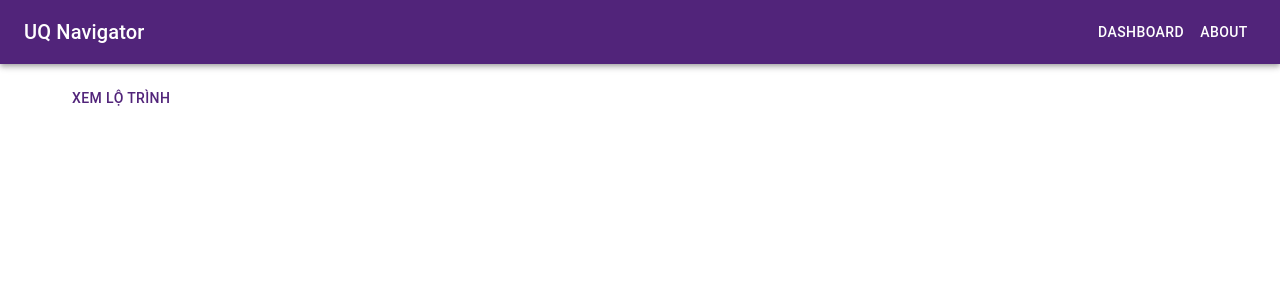
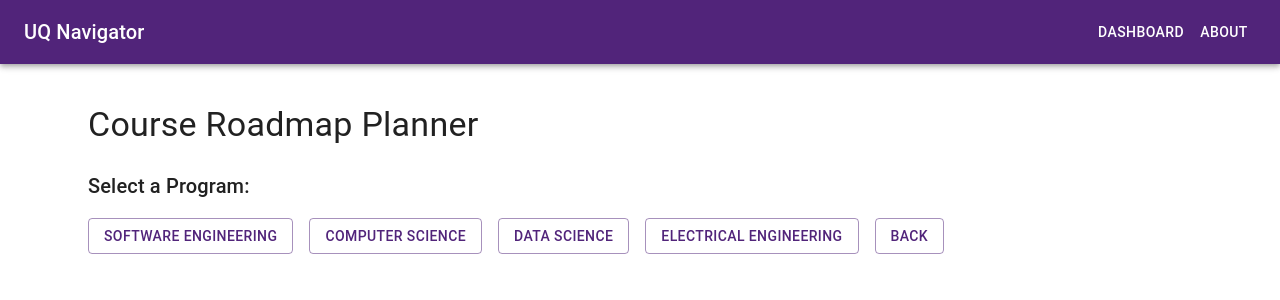
Before and after one commit to hunghuynh1110/Course-Navigator, a React (Vite) app in the folder client/: page /about in a window 1280 px wide. Shown: the top 300 px of the page. Built offline with nearby package versions, Linux system fonts and the light colour scheme; no server answers.

Commit message:
feature(CourseGraph): add preset programs, link searched courses to graph

```diff
--- a/client/src/components/search-box/CourseTag.tsx
+++ b/client/src/components/search-box/CourseTag.tsx
@@ -3,7 +3,7 @@ import CloseIcon from "@mui/icons-material/Close";
 
 interface CourseTagProps {
   courseCode: string;
-  onDelete: () => void;
+  onDelete?: () => void;
 }
 
 export default function CourseTag({ courseCode, onDelete }: CourseTagProps) {
@@ -17,7 +17,7 @@ export default function CourseTag({ courseCode, onDelete }: CourseTagProps) {
         border: "1px solid #ffcc80",
         borderRadius: "4px 8px 8px 4px", // Slight tag shape
         pl: 2,
-        pr: 1,
+        pr: onDelete ? 1 : 2, // Adjust padding based on whether delete button is shown
         py: 0.5,
         boxShadow: "2px 2px 5px rgba(0,0,0,0.1)",
         transition: "transform 0.1s ease",
@@ -39,9 +39,10 @@ export default function CourseTag({ courseCode, onDelete }: CourseTagProps) {
         },
       }}
     >
-      <Typography variant="body2" fontWeight="bold" color="text.primary" sx={{ mr: 1 }}>
+      <Typography variant="body2" fontWeight="bold" color="text.primary" sx={{ mr: onDelete ? 1 : 0 }}>
         {courseCode}
       </Typography>
+      {onDelete && (
         <IconButton
           size="small"
           onClick={onDelete}
@@ -53,6 +54,7 @@ export default function CourseTag({ courseCode, onDelete }: CourseTagProps) {
         >
           <CloseIcon sx={{ fontSize: 16 }} />
         </IconButton>
+      )}
     </Box>
   );
 }
--- a/client/src/components/search-box/CourseTagList.tsx
+++ b/client/src/components/search-box/CourseTagList.tsx
@@ -4,7 +4,7 @@ import CourseTag from "./CourseTag";
 
 interface CourseTagListProps {
   courses: string[];
-  onRemove: (code: string) => void;
+  onRemove?: (code: string) => void;
 }
 
 export default function CourseTagList({
@@ -24,7 +24,11 @@ export default function CourseTagList({
       }}
     >
       {courses.map((code) => (
-        <CourseTag key={code} courseCode={code} onDelete={() => onRemove(code)} />
+        <CourseTag
+          key={code}
+          courseCode={code}
+          onDelete={onRemove ? () => onRemove(code) : undefined}
+        />
       ))}
     </Box>
   );
--- a/client/src/routes/about.tsx
+++ b/client/src/routes/about.tsx
@@ -1,9 +1,10 @@
-import { createFileRoute } from "@tanstack/react-router"
+import { createFileRoute, useNavigate } from "@tanstack/react-router"
 import { fetchFullCourseTree, getEffectiveStatusMap } from "@/utils/courseUtils";
-import { useState, useMemo, useEffect } from "react";
-import { Button } from "@mui/material";
+import { useState, useMemo, useEffect, Fragment } from "react";
+import { Button, Typography, Box } from "@mui/material";
 import type { Course, Status } from "@/types/course";
 import CourseGraph from "@/components/course-graph/CourseGraph";
+import CourseTagList from "@/components/search-box/CourseTagList";
 
 type AboutSearch = {
   courses?: string[];
@@ -18,10 +19,39 @@ export const Route = createFileRoute("/about")({
   },
 });
 
+// Program presets - predefined course lists for different majors
+const PROGRAM_PRESETS = {
+  "Software Engineering": [
+    "CSSE1001", "CSSE2010", "MATH1051", "MATH1052", "ENGG1100", "ENGG1300",
+    "CSSE2002", "CSSE2310", "INFS1200", "STAT2020", "DECO2800",
+    "COMP3506", "CSSE3002", "CSSE3200", "CYBR3000", "CSSE3100",
+    "ENGG4801", "ENGG4802", "ENGG4900"
+  ],
+  "Computer Science": [
+    "CSSE1001", "CSSE2010", "MATH1051", "MATH1061", "ENGG1100",
+    "CSSE2002", "CSSE2310", "INFS1200", "STAT2020",
+    "COMP3506", "COMP3301", "COMP3400", "CSSE3100"
+  ],
+  "Data Science": [
+    "CSSE1001", "MATH1051", "MATH1052", "STAT1201",
+    "CSSE2310", "INFS1200", "STAT2020", "DATA2001",
+    "COMP3506", "DATA3404", "STAT3001", "STAT3003"
+  ],
+  "Electrical Engineering": [
+    "ENGG1100", "ENGG1300", "MATH1051", "MATH1052", "PHYS1001",
+    "ELEC2004", "ELEC2005", "ELEC2300", "ENGG2200",
+    "ELEC3004", "ELEC3300", "ELEC3400", "ENGG4801", "ENGG4802"
+  ]
+};
+
 function About() {
+  const navigate = useNavigate();
   const { courses: searchCourses } = Route.useSearch();
   const [graphData, setGraphData] = useState<Course[]>([]);
   const [showGraph, setShowGraph] = useState(false);
+  const [selectedProgram, setSelectedProgram] = useState("");
+
+
 
   // State for node status (Passed/Failed etc.)
   const [nodesStatus, setNodesStatus] = useState<Record<string, Status>>({});
@@ -42,6 +72,20 @@ function About() {
     setShowGraph(true);
   };
 
+  // Function to clear all search params
+  const clearSearchParams = () => {
+    navigate({ to: "/about", search: {} });
+  };
+
+  // Function to load a program preset
+  const loadProgramPreset = (programName: keyof typeof PROGRAM_PRESETS) => {
+    setSelectedProgram(programName);
+    const courseList = PROGRAM_PRESETS[programName];
+    navigate({ to: "/about", search: { courses: courseList } });
+  };
+
+
+
   // Use courses from search params or fallback to default
   const courses = useMemo(() => {
     if (searchCourses && searchCourses.length > 0) {
@@ -60,12 +104,50 @@ function About() {
     if (searchCourses && searchCourses.length > 0) {
       handleShowRoadmap(courses);
     }
-  }, []); // Only run once on mount
+  }, [searchCourses, courses]); // Refresh graph when search params change
+
 
   return (
     <>
-      {/* ... Danh sách Card ... */}
-      <Button onClick={() => handleShowRoadmap(courses)}>Xem lộ trình</Button>
+      {/* Program Selection */}
+      <Box sx={{ p: 3, maxWidth: 1200, mx: "auto" }}>
+        <Typography variant="h4" gutterBottom>
+          Course Roadmap Planner
+        </Typography>
+
+        <Typography variant="h6" sx={{ mt: 3, mb: 2 }}>
+          Select a Program:
+        </Typography>
+
+        <Box sx={{ display: "flex", gap: 2, flexWrap: "wrap", mb: 3 }}>
+            {(Object.keys(PROGRAM_PRESETS) as Array<keyof typeof PROGRAM_PRESETS>).map((programName) => (
+              <Button
+                key={programName}
+                variant={programName === selectedProgram ? "contained" : "outlined"}
+                color="primary"
+                onClick={() => loadProgramPreset(programName)}
+              >
+                {programName}
+              </Button>
+            ))}
+          <Button variant="outlined" onClick={() => navigate({to: "/"})}>
+            Back
+            </Button>
+        </Box>
+
+        {searchCourses && searchCourses.length > 0 && (
+          <Fragment>
+            <Typography variant="body2" color="text.secondary" sx={{ mb: 2 }}>
+              Showing {searchCourses.length} courses of {selectedProgram}
+            </Typography>
+
+            <CourseTagList
+                              courses={searchCourses}
+                           />
+          </Fragment>
+        )}
+
+      </Box>
 
       {/* ... Modal hoặc khu vực hiển thị Graph ... */}
       {showGraph && (
```
Lines whose indentation alone changed are shown as unchanged.
